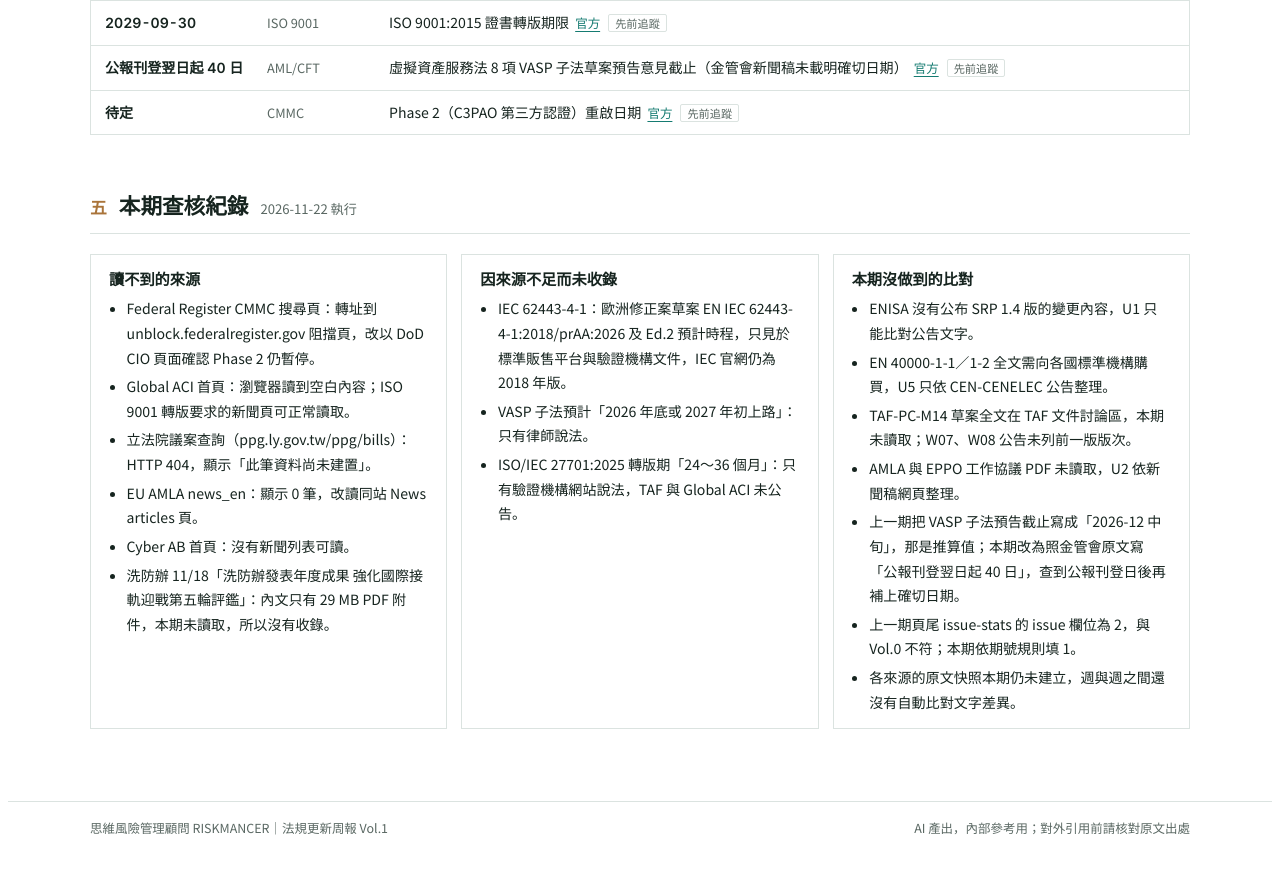
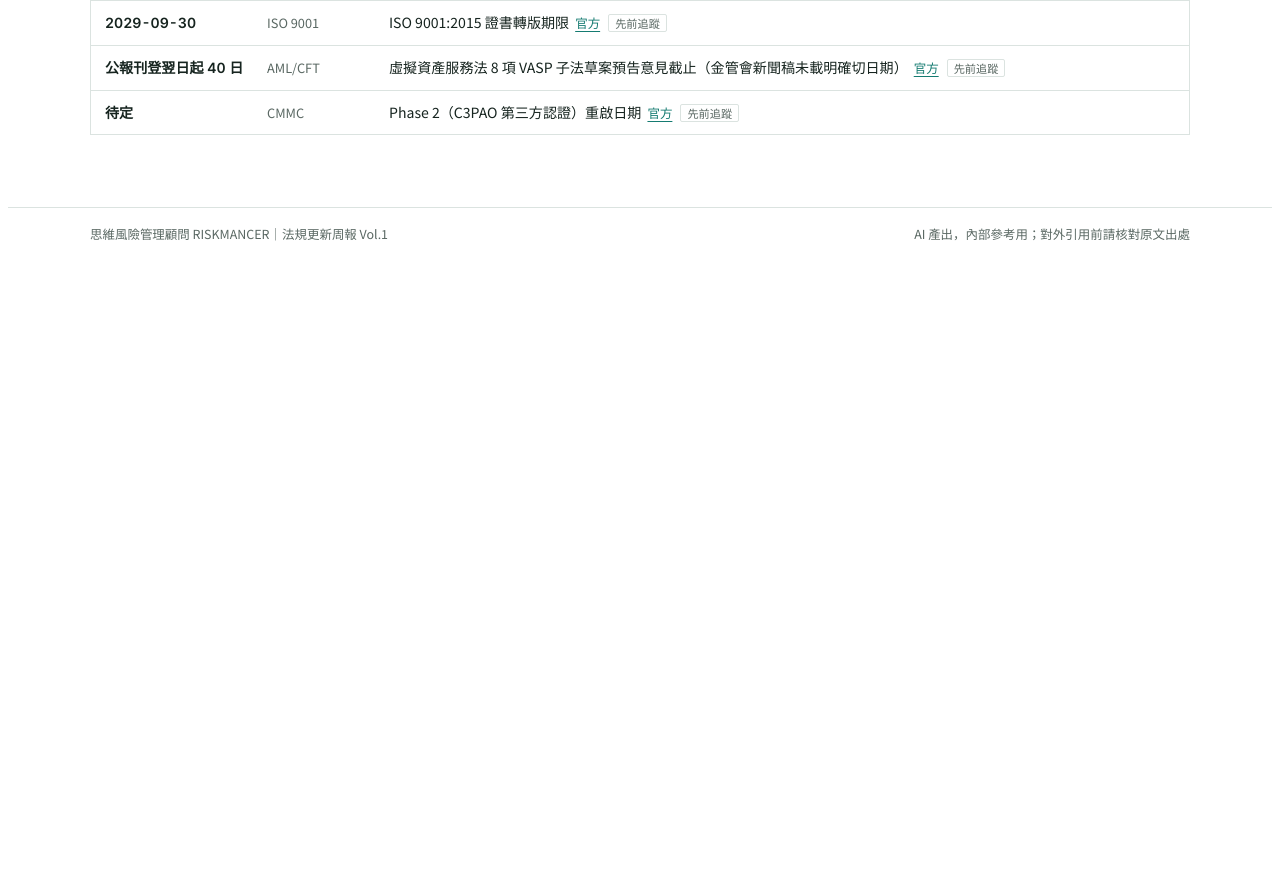
Before and after one commit to RiskMancer/reg-weekly, a plain HTML site: page vol1/index.html in a window 1280 px wide. Shown: the part 6226-7098 px from the top of the page. After the commit the page ends 6508 px from the top, so only its background shows below. Drawn offline with Linux system fonts and the light colour scheme.

Commit message:
Vol.1 移除本期查核紀錄（改寄信）

```diff
--- a/vol1/index.html
+++ b/vol1/index.html
@@ -4,7 +4,7 @@
 <link rel="preconnect" href="https://fonts.googleapis.com">
 <link rel="stylesheet" href="https://fonts.googleapis.com/css2?family=Inter:wght@400;500;600;700&family=Noto+Sans+TC:wght@400;500;700;900&display=swap">
 <style>
-/* Layout: 品牌刊頭（深玉綠帶＋金黃細線）→ 一、這週發生了什麼（數字、類型分布、更新清單）→ 二、單則細節（前後對照、關鍵日期、原文出處、不確定標註）→ 三、15 項總覽 → 四、未來重要日期（跨期累積，每列標出處）→ 五、查核紀錄 */
+/* Layout: 品牌刊頭（深玉綠帶＋金黃細線）→ 一、這週發生了什麼（數字、類型分布、更新清單）→ 二、單則細節（前後對照、關鍵日期、原文出處、不確定標註）→ 三、15 項總覽 → 四、未來重要日期（跨期累積，每列標出處） */
 :root{
   --paper:#ffffff; --surface:#f5f8f7; --ink:#16241f; --muted:#5a6863; --line:#dbe3e0;
   --jade:#0a4c47; --jade-ui:#157b71; --jade-soft:#e4f0ed;
@@ -576,43 +576,6 @@ footer.foot .in{padding-block:16px 28px;display:flex;flex-wrap:wrap;justify-cont
   </div>
 </section>
 
-<!-- ============ 五、本期查核紀錄 ============ -->
-<section class="part" id="log">
-  <div class="part-h"><span class="no">五</span><h2>本期查核紀錄</h2><small>2026-11-22 執行</small></div>
-  <div class="log">
-    <section>
-      <h3>讀不到的來源</h3>
-      <ul>
-        <li>Federal Register CMMC 搜尋頁：轉址到 unblock.federalregister.gov 阻擋頁，改以 DoD CIO 頁面確認 Phase 2 仍暫停。</li>
-        <li>Global ACI 首頁：瀏覽器讀到空白內容；ISO 9001 轉版要求的新聞頁可正常讀取。</li>
-        <li>立法院議案查詢（ppg.ly.gov.tw/ppg/bills）：HTTP 404，顯示「此筆資料尚未建置」。</li>
-        <li>EU AMLA news_en：顯示 0 筆，改讀同站 News articles 頁。</li>
-        <li>Cyber AB 首頁：沒有新聞列表可讀。</li>
-        <li>洗防辦 11/18「洗防辦發表年度成果 強化國際接軌迎戰第五輪評鑑」：內文只有 29 MB PDF 附件，本期未讀取，所以沒有收錄。</li>
-      </ul>
-    </section>
-    <section>
-      <h3>因來源不足而未收錄</h3>
-      <ul>
-        <li>IEC 62443-4-1：歐洲修正案草案 EN IEC 62443-4-1:2018/prAA:2026 及 Ed.2 預計時程，只見於標準販售平台與驗證機構文件，IEC 官網仍為 2018 年版。</li>
-        <li>VASP 子法預計「2026 年底或 2027 年初上路」：只有律師說法。</li>
-        <li>ISO/IEC 27701:2025 轉版期「24～36 個月」：只有驗證機構網站說法，TAF 與 Global ACI 未公告。</li>
-      </ul>
-    </section>
-    <section>
-      <h3>本期沒做到的比對</h3>
-      <ul>
-        <li>ENISA 沒有公布 SRP 1.4 版的變更內容，U1 只能比對公告文字。</li>
-        <li>EN 40000-1-1／1-2 全文需向各國標準機構購買，U5 只依 CEN-CENELEC 公告整理。</li>
-        <li>TAF-PC-M14 草案全文在 TAF 文件討論區，本期未讀取；W07、W08 公告未列前一版版次。</li>
-        <li>AMLA 與 EPPO 工作協議 PDF 未讀取，U2 依新聞稿網頁整理。</li>
-        <li>上一期把 VASP 子法預告截止寫成「2026-12 中旬」，那是推算值；本期改為照金管會原文寫「公報刊登翌日起 40 日」，查到公報刊登日後再補上確切日期。</li>
-        <li>上一期頁尾 issue-stats 的 issue 欄位為 2，與 Vol.0 不符；本期依期號規則填 1。</li>
-        <li>各來源的原文快照本期仍未建立，週與週之間還沒有自動比對文字差異。</li>
-      </ul>
-    </section>
-  </div>
-</section>
 
 </div>
 </main>
```
